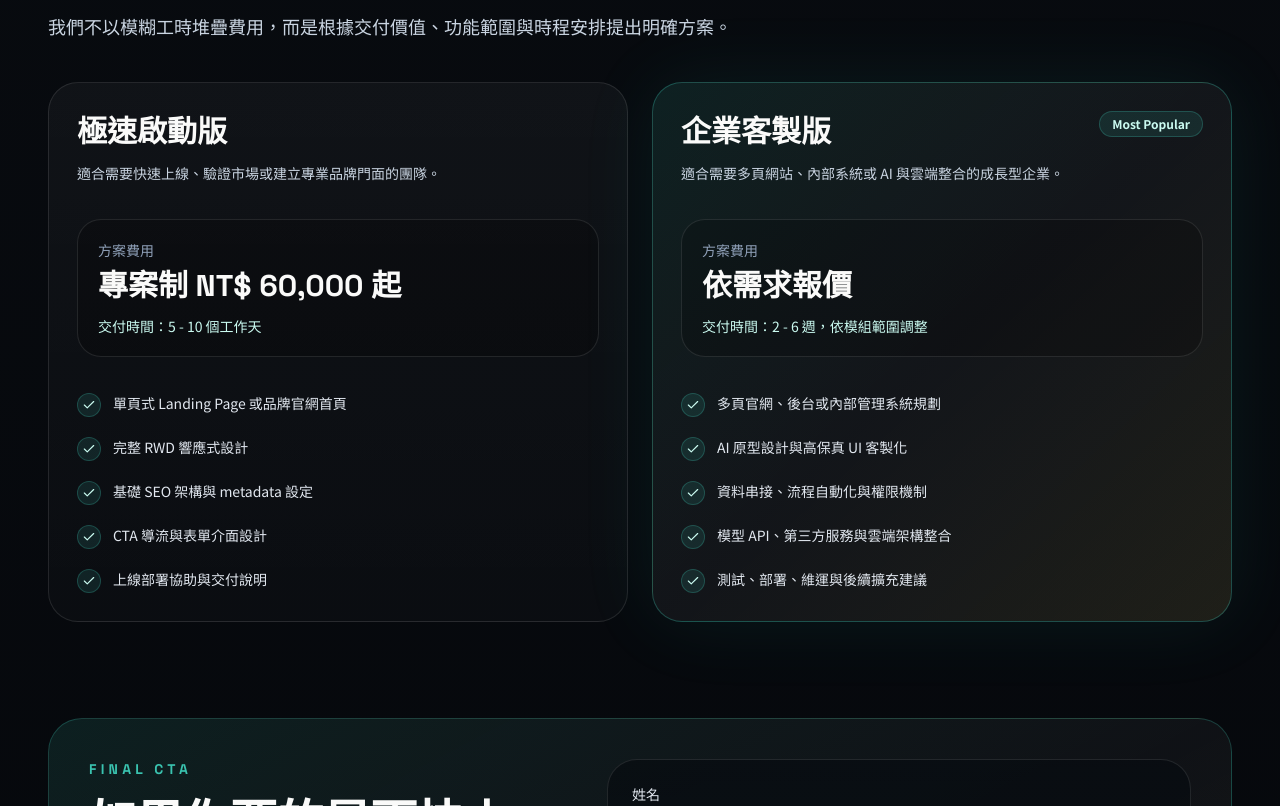
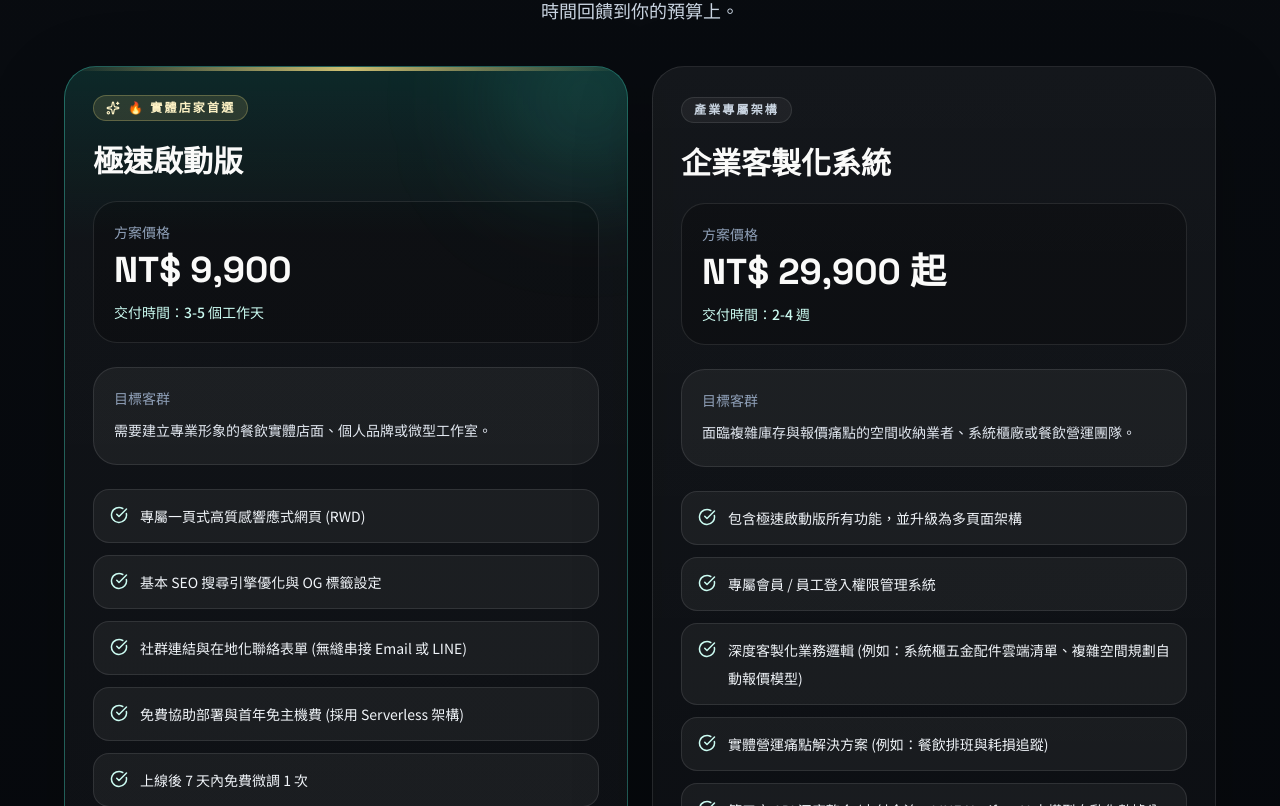
Before and after one commit to differ505-prog/ai-web-studio-landing, a Next.js app: page / in a window 1280 px wide. Shown: the part 4814-5620 px from the top of the page. Built offline with nearby package versions, Linux system fonts and the light colour scheme.

Commit message:
feat: revamp pricing section for physical businesses

```diff
--- a/app/page.tsx
+++ b/app/page.tsx
@@ -3,7 +3,7 @@ import { FooterSection } from "@/components/footer-section";
 import { HeroSection } from "@/components/hero-section";
 import { PainPointsSection } from "@/components/pain-points-section";
 import { PortfolioSection } from "@/components/portfolio-section";
-import { PricingSection } from "@/components/pricing-section";
+import { Pricing } from "@/components/Pricing";
 import { ServicesSection } from "@/components/services-section";
 import { WorkflowSection } from "@/components/workflow-section";
 
@@ -37,7 +37,7 @@ export default function HomePage() {
         <ServicesSection />
         <PortfolioSection />
         <WorkflowSection />
-        <PricingSection />
+        <Pricing />
         <ContactSection />
         <FooterSection />
       </main>
--- /dev/null
+++ b/components/Pricing.tsx
@@ -0,0 +1,190 @@
+"use client";
+
+import { motion } from "framer-motion";
+import { CheckCircle, Sparkles, X } from "lucide-react";
+import { AnimatedSection } from "@/components/animated-section";
+import { SectionIntro } from "@/components/section-intro";
+
+type PlanFeature = {
+  label: string;
+  included: boolean;
+};
+
+type Plan = {
+  name: string;
+  badge?: string;
+  price: string;
+  delivery: string;
+  audience: string;
+  cta: string;
+  ctaHref: string;
+  secondary?: boolean;
+  featured?: boolean;
+  features: PlanFeature[];
+};
+
+const plans: Plan[] = [
+  {
+    name: "極速啟動版",
+    badge: "🔥 實體店家首選",
+    price: "NT$ 9,900",
+    delivery: "3-5 個工作天",
+    audience:
+      "需要建立專業形象的餐飲實體店面、個人品牌或微型工作室。",
+    cta: "立即啟動數位店面",
+    ctaHref: "#contact",
+    featured: true,
+    features: [
+      { label: "專屬一頁式高質感響應式網頁 (RWD)", included: true },
+      { label: "基本 SEO 搜尋引擎優化與 OG 標籤設定", included: true },
+      { label: "社群連結與在地化聯絡表單 (無縫串接 Email 或 LINE)", included: true },
+      { label: "免費協助部署與首年免主機費 (採用 Serverless 架構)", included: true },
+      { label: "上線後 7 天內免費微調 1 次", included: true },
+      { label: "專屬會員 / 員工登入權限管理系統", included: false },
+      {
+        label:
+          "系統櫃配件、空間收納或餐飲實體營運的深度客製邏輯",
+        included: false,
+      },
+    ],
+  },
+  {
+    name: "企業客製化系統",
+    price: "NT$ 29,900 起",
+    delivery: "2-4 週",
+    audience:
+      "面臨複雜庫存與報價痛點的空間收納業者、系統櫃廠或餐飲營運團隊。",
+    cta: "預約產業專屬架構諮詢",
+    ctaHref: "#contact",
+    secondary: true,
+    features: [
+      { label: "包含極速啟動版所有功能，並升級為多頁面架構", included: true },
+      { label: "專屬會員 / 員工登入權限管理系統", included: true },
+      {
+        label:
+          "深度客製化業務邏輯 (例如：系統櫃五金配件雲端清單、複雜空間規劃自動報價模型)",
+        included: true,
+      },
+      {
+        label: "實體營運痛點解決方案 (例如：餐飲排班與耗損追蹤)",
+        included: true,
+      },
+      {
+        label:
+          "第三方 API 深度整合 (支付金流、LINE Notify、AI 大模型自動化數據分析)",
+        included: true,
+      },
+      { label: "專案啟動前需求訪談與架構拆解會議", included: true },
+    ],
+  },
+];
+
+export function Pricing() {
+  return (
+    <AnimatedSection id="pricing" ariaLabelledBy="pricing-title" className="mt-24">
+      <SectionIntro
+        eyebrow="Pricing / Plans"
+        title="透明、極速、無隱藏費用的開發方案"
+        description="打破傳統軟體外包數十萬的門檻。我們專注於實體產業的數位轉型，用 AI 賦能，把省下來的開發時間回饋到你的預算上。"
+        align="center"
+      />
+
+      <div className="mx-auto mt-10 grid max-w-6xl gap-6 lg:grid-cols-2 lg:items-stretch">
+        {plans.map((plan) => (
+          <motion.article
+            key={plan.name}
+            whileHover={{ y: -8, scale: 1.015 }}
+            transition={{ type: "spring", stiffness: 260, damping: 20 }}
+            className={`relative flex h-full flex-col overflow-hidden rounded-[32px] border p-7 shadow-[0_24px_80px_rgba(0,0,0,0.22)] ${
+              plan.featured
+                ? "border-teal-300/35 bg-[linear-gradient(180deg,rgba(46,226,198,0.14),rgba(255,255,255,0.04)_18%,rgba(255,255,255,0.03))]"
+                : "border-white/10 bg-[linear-gradient(180deg,rgba(255,255,255,0.05),rgba(255,255,255,0.02))]"
+            }`}
+          >
+            {plan.featured ? (
+              <>
+                <div className="absolute -right-10 -top-12 h-40 w-40 rounded-full bg-teal-300/18 blur-3xl" />
+                <div className="absolute right-0 top-0 h-1 w-full bg-gradient-to-r from-transparent via-amber-200/80 to-transparent" />
+              </>
+            ) : (
+              <div className="absolute -left-10 bottom-0 h-36 w-36 rounded-full bg-sky-300/8 blur-3xl" />
+            )}
+
+            <div className="relative flex h-full flex-col">
+              <div className="flex items-start justify-between gap-4">
+                <div>
+                  {plan.badge ? (
+                    <span className="font-display inline-flex items-center gap-2 rounded-full border border-amber-200/25 bg-amber-200/12 px-3 py-1 text-xs font-semibold tracking-[0.18em] text-amber-100">
+                      <Sparkles className="h-3.5 w-3.5" />
+                      {plan.badge}
+                    </span>
+                  ) : (
+                    <span className="font-display inline-flex rounded-full border border-white/10 bg-white/5 px-3 py-1 text-xs font-semibold tracking-[0.18em] text-slate-300">
+                      產業專屬架構
+                    </span>
+                  )}
+
+                  <h3 className="mt-5 text-3xl font-semibold text-stone-50">
+                    {plan.name}
+                  </h3>
+                </div>
+              </div>
+
+              <div className="mt-6 rounded-3xl border border-white/10 bg-black/20 p-5">
+                <p className="text-sm text-slate-400">方案價格</p>
+                <p className="font-display mt-2 text-4xl font-semibold text-stone-50">
+                  {plan.price}
+                </p>
+                <p className="mt-3 text-sm font-medium text-teal-100">
+                  交付時間：{plan.delivery}
+                </p>
+              </div>
+
+              <div className="mt-6 rounded-3xl border border-white/10 bg-white/5 p-5">
+                <p className="text-sm text-slate-400">目標客群</p>
+                <p className="mt-2 text-sm leading-7 text-slate-200">{plan.audience}</p>
+              </div>
+
+              <ul className="mt-6 space-y-3">
+                {plan.features.map((feature) => (
+                  <li
+                    key={feature.label}
+                    className={`flex items-start gap-3 rounded-2xl border px-4 py-3 text-sm leading-7 ${
+                      feature.included
+                        ? "border-white/10 bg-white/5 text-slate-100"
+                        : "border-white/6 bg-white/[0.03] text-slate-500 opacity-70"
+                    }`}
+                  >
+                    <span
+                      className={`mt-1 shrink-0 ${
+                        feature.included ? "text-teal-100" : "text-slate-500"
+                      }`}
+                    >
+                      {feature.included ? (
+                        <CheckCircle className="h-4.5 w-4.5" />
+                      ) : (
+                        <X className="h-4.5 w-4.5" />
+                      )}
+                    </span>
+                    <span>{feature.label}</span>
+                  </li>
+                ))}
+              </ul>
+
+              <a
+                href={plan.ctaHref}
+                className={`mt-8 inline-flex items-center justify-center rounded-full px-6 py-3.5 text-sm font-semibold transition ${
+                  plan.secondary
+                    ? "border border-white/15 bg-white/5 text-white hover:border-teal-300/35 hover:bg-teal-300/10"
+                    : "bg-gradient-to-r from-teal-300 via-emerald-300 to-amber-200 text-slate-950 hover:scale-[1.01]"
+                }`}
+              >
+                {plan.cta}
+              </a>
+            </div>
+          </motion.article>
+        ))}
+      </div>
+    </AnimatedSection>
+  );
+}
```
Also changed, not shown: public/og-image.svg.
